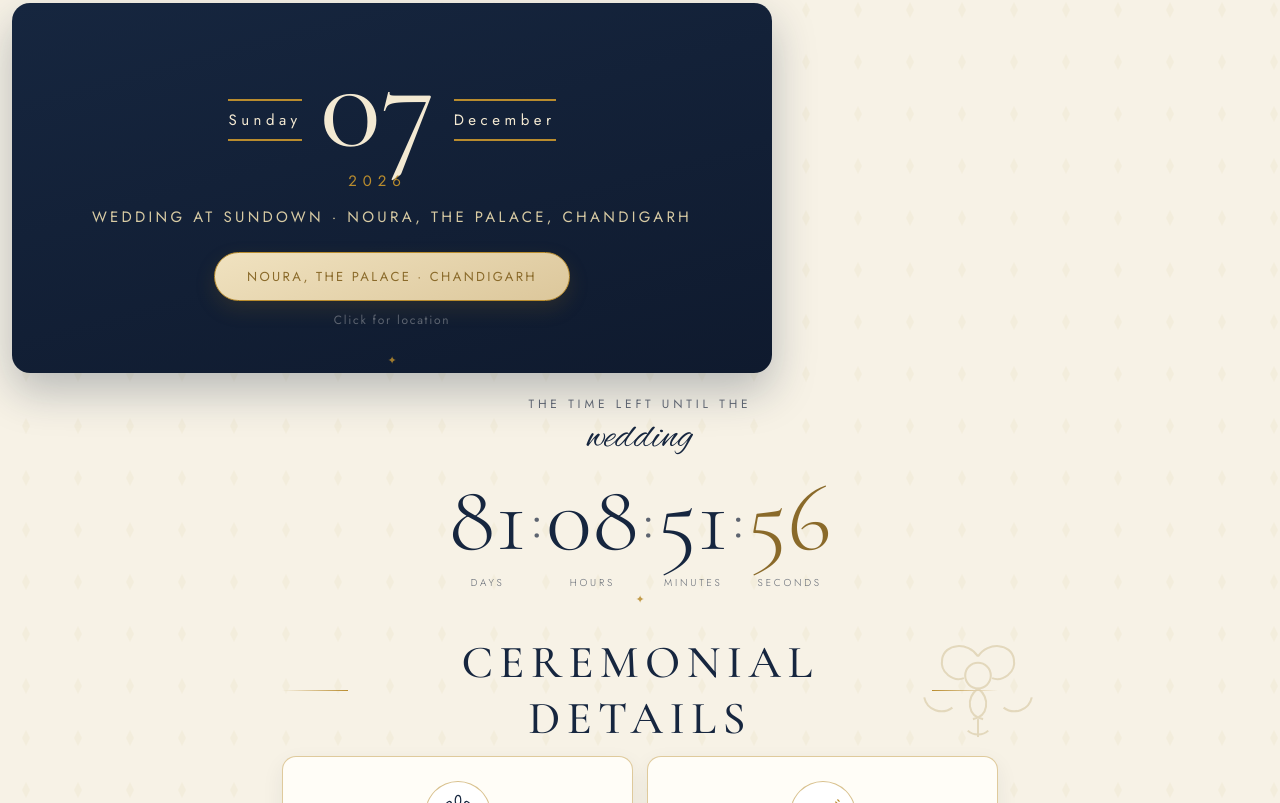
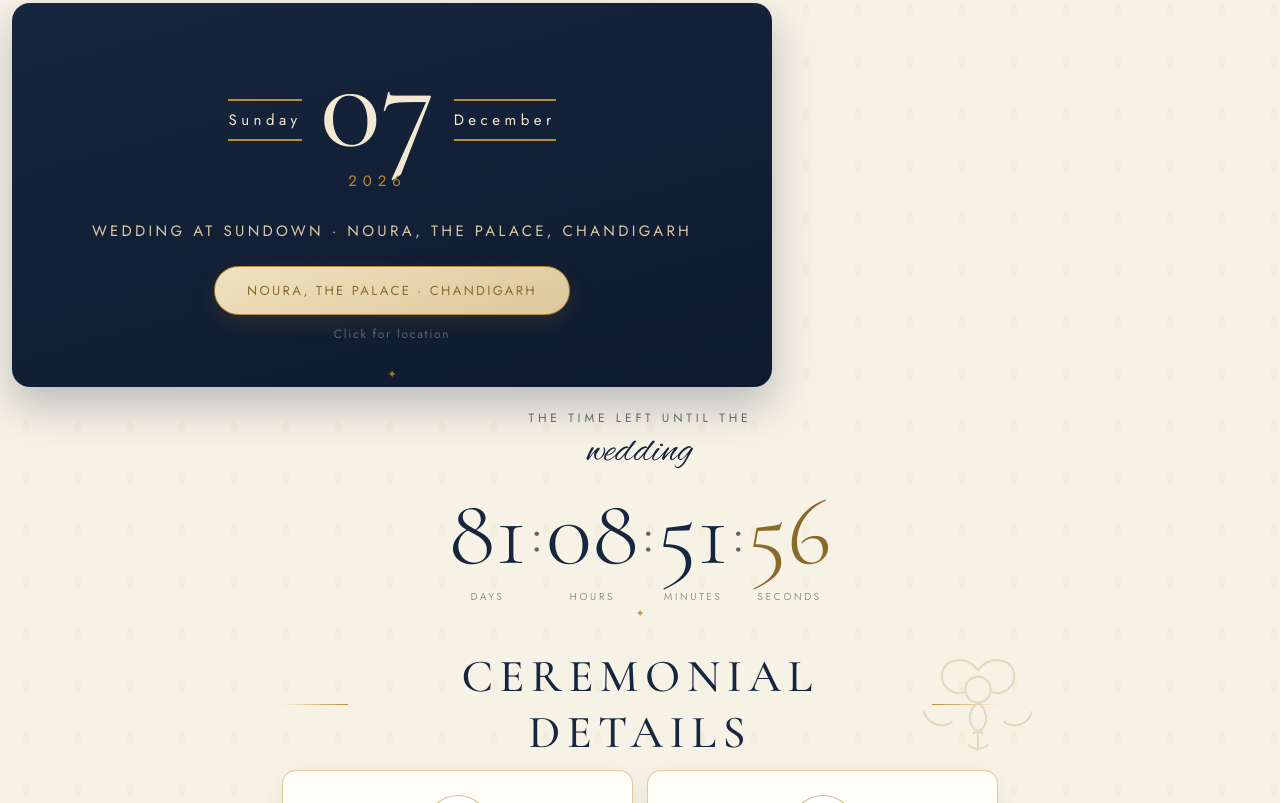
Before and after one commit to azrosh05/nirbhay-riya-wedding, a plain HTML site: page index.html in a window 1280 px wide. Shown: the part 2252-3055 px from the top of the page. Drawn offline with nearby package versions, Linux system fonts and the light colour scheme.

Commit message:
Center wedding-at-sundown line with date banner group

```diff
--- a/index.html
+++ b/index.html
@@ -101,6 +101,7 @@
   #datebanner .day { font-size: clamp(72px, 17vw, 128px); font-weight: 400; line-height: 0.9; color: #f3e9d2; }
   #datebanner .year { font-family: 'Jost', sans-serif; letter-spacing: 0.4em; font-size: 15px; margin-top: 8px; color: var(--gold); }
   #datebanner .wed { margin-top: 14px; font-size: 15px; letter-spacing: 0.22em; color: #d8cba4; }
+  #datebanner .wedrow { margin-top: 14px; }
 
   .pill { display: inline-block; background: linear-gradient(160deg, #f0e2c0, #dcc79b); border: 1px solid var(--gold); border-radius: 999px; padding: 14px 32px; font-family: 'Jost', sans-serif; letter-spacing: 0.18em; font-size: 13px; color: var(--gold-dark); text-transform: uppercase; box-shadow: 0 8px 20px rgba(150, 110, 30, 0.18); text-decoration: none; }
   .clickloc { display: block; margin-top: 10px; font-family: 'Jost', sans-serif; font-size: 12px; letter-spacing: 0.14em; color: var(--soft); text-decoration: none; }
@@ -199,7 +200,7 @@
     </div>
     <div class="side">December</div>
   </div>
-  <div class="wed caps sans">Wedding at sundown · Noura, The Palace, Chandigarh</div>
+  <div class="row wedrow"><div class="wed caps sans">Wedding at sundown · Noura, The Palace, Chandigarh</div></div>
   <div style="margin-top:24px">
     <a class="pill" href="https://www.google.com/maps/search/?api=1&query=Noura+The+Palace+Chandigarh" target="_blank" rel="noopener">Noura, The Palace · Chandigarh</a>
     <a class="clickloc" href="https://www.google.com/maps/search/?api=1&query=Noura+The+Palace+Chandigarh" target="_blank" rel="noopener">Click for location</a>
```
